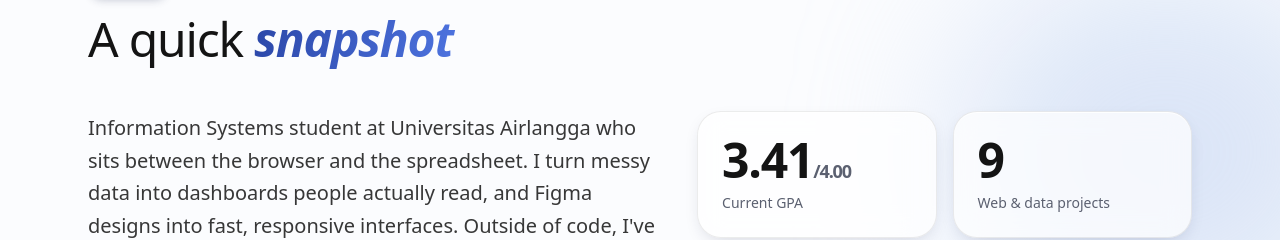
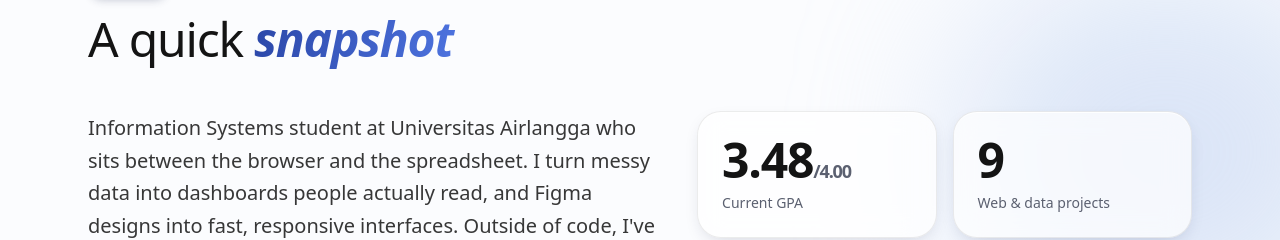
Before and after one commit to aelolel/portfolio, a Next.js app: page / in a window 1280 px wide. Shown: the part 940-1180 px from the top of the page. Built offline with nearby package versions, Linux system fonts and the light colour scheme.

Commit message:
Update GPA to 3.48 (126 credits, 6 semesters)

```diff
--- a/src/data/portfolio.ts
+++ b/src/data/portfolio.ts
@@ -44,7 +44,7 @@ export const socials = {
 };
 
 export const stats = [
-  { value: "3.41", suffix: "/4.00", label: "Current GPA" },
+  { value: "3.48", suffix: "/4.00", label: "Current GPA" },
   { value: "9", suffix: "", label: "Web & data projects" },
   { value: "7", suffix: "", label: "Case competitions placed" },
   { value: "573", suffix: "", label: "ELPT score (UNAIR)" },
@@ -436,7 +436,7 @@ export const education = [
     degree: "B.S. Information Systems",
     date: "2023 – 2027",
     location: "Surabaya, Indonesia",
-    detail: "GPA 3.41/4.00 (101 credits, 5 semesters)",
+    detail: "GPA 3.48/4.00 (126 credits, 6 semesters)",
     coursework: [
       "Database Systems",
       "Web Programming",
```
